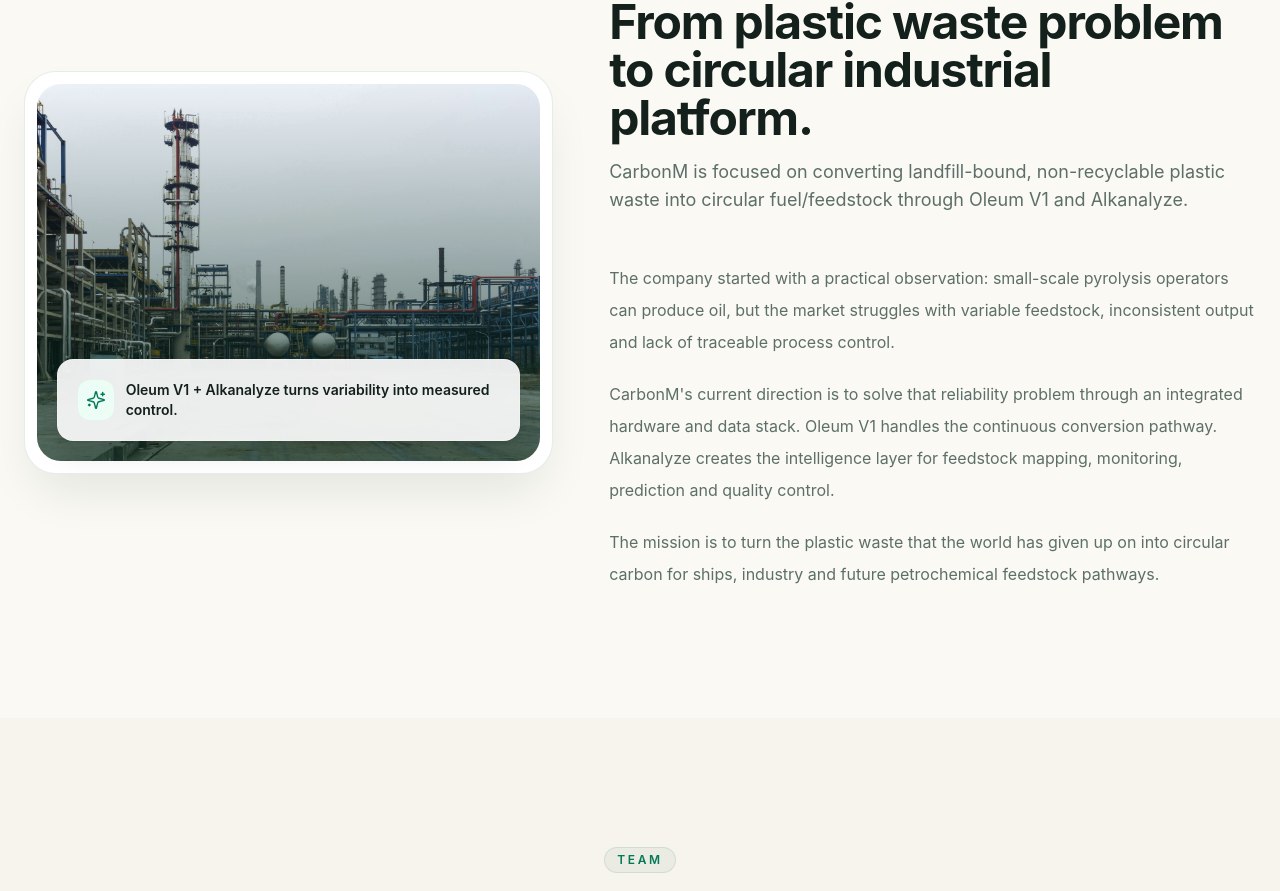
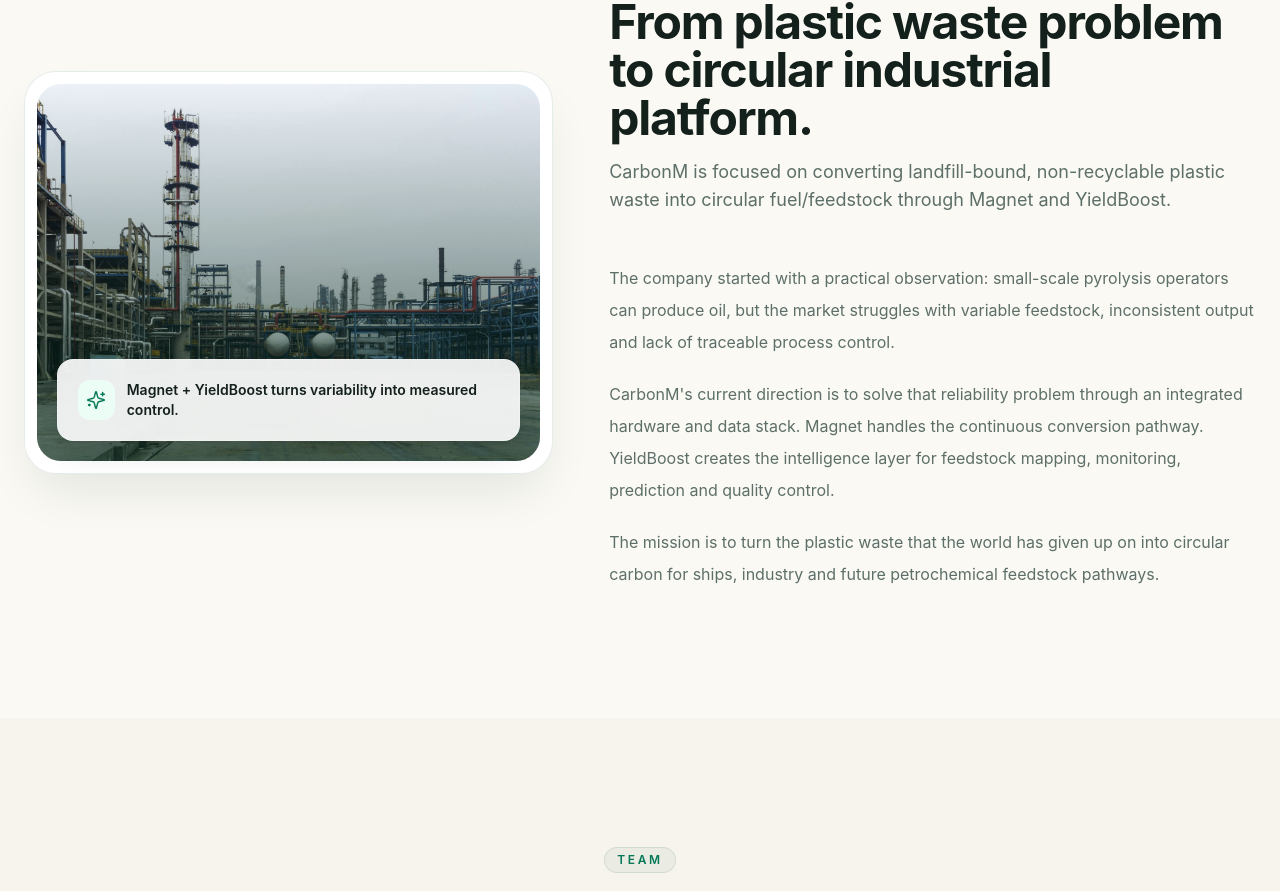
Before and after one commit to carbonmtechnology-decacorn/alkanalyze-web, a Next.js app: page /about in a window 1280 px wide. Shown: the part 844-1735 px from the top of the page. Built offline with nearby package versions, Linux system fonts and the light colour scheme.

Commit message:
Update sitewide technology terminology and customer-facing product content

```diff
--- a/src/app/about/page.tsx
+++ b/src/app/about/page.tsx
@@ -79,7 +79,7 @@ export default function AboutPage() {
                   <div className="flex h-10 w-10 items-center justify-center rounded-xl bg-emerald-50 text-emerald-700">
                     <Sparkles className="h-5 w-5" strokeWidth={1.7} />
                   </div>
-                  <p className="text-sm font-semibold text-foreground">Oleum V1 + Alkanalyze turns variability into measured control.</p>
+                  <p className="text-sm font-semibold text-foreground">Magnet + YieldBoost turns variability into measured control.</p>
                 </div>
               </div>
             </div>
@@ -88,7 +88,7 @@ export default function AboutPage() {
             <SectionHeader
               label="Our story"
               title="From plastic waste problem to circular industrial platform."
-              subtitle="CarbonM is focused on converting landfill-bound, non-recyclable plastic waste into circular fuel/feedstock through Oleum V1 and Alkanalyze."
+              subtitle="CarbonM is focused on converting landfill-bound, non-recyclable plastic waste into circular fuel/feedstock through Magnet and YieldBoost."
               centered={false}
             />
             <div className="space-y-5 text-base leading-8 text-muted-foreground">
@@ -96,7 +96,7 @@ export default function AboutPage() {
                 The company started with a practical observation: small-scale pyrolysis operators can produce oil, but the market struggles with variable feedstock, inconsistent output and lack of traceable process control.
               </p>
               <p>
-                CarbonM&apos;s current direction is to solve that reliability problem through an integrated hardware and data stack. Oleum V1 handles the continuous conversion pathway. Alkanalyze creates the intelligence layer for feedstock mapping, monitoring, prediction and quality control.
+                CarbonM&apos;s current direction is to solve that reliability problem through an integrated hardware and data stack. Magnet handles the continuous conversion pathway. YieldBoost creates the intelligence layer for feedstock mapping, monitoring, prediction and quality control.
               </p>
               <p>
                 The mission is to turn the plastic waste that the world has given up on into circular carbon for ships, industry and future petrochemical feedstock pathways.
```
